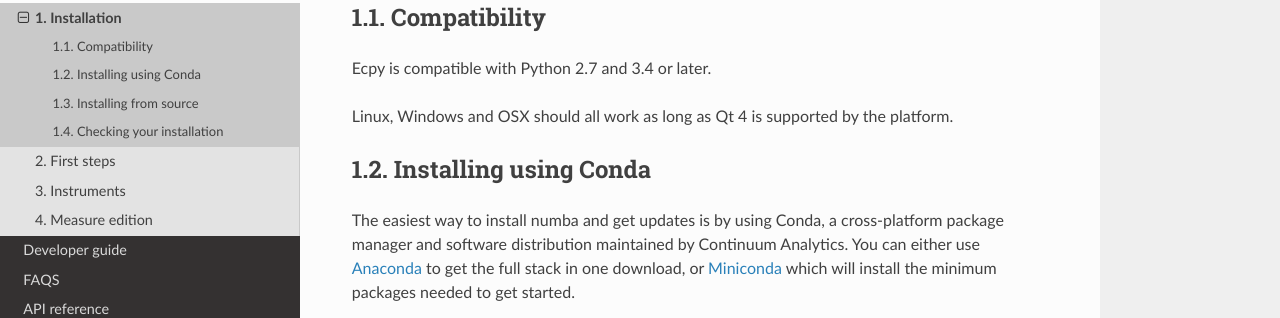
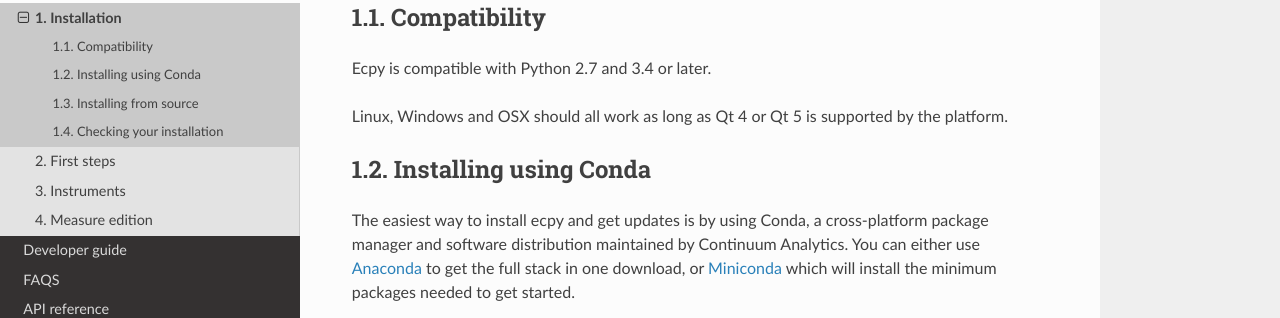
Before and after one commit to Exopy/exopy, a Sphinx documentation site: the page built from docs/source/user_guide/installation.rst, in a window 1280 px wide and 900 px high. Shown: the part 159-477 px from the top of the window. Built offline with Sphinx 7.4.7 and the Read the Docs theme 2.0.0, drawn with Linux system fonts in a browser that asks for light colours.

Commit message:
Update installation.rst

```diff
--- a/docs/source/user_guide/installation.rst
+++ b/docs/source/user_guide/installation.rst
@@ -8,13 +8,13 @@
 
 Ecpy is compatible with Python 2.7 and 3.4 or later.
 
-Linux, Windows and OSX should all work as long as Qt 4 is supported by the
-platform.
+Linux, Windows and OSX should all work as long as Qt 4 or Qt 5 is supported
+by the platform.
 
 Installing using Conda
 ----------------------
 
-The easiest way to install numba and get updates is by using Conda,
+The easiest way to install ecpy and get updates is by using Conda,
 a cross-platform package manager and software distribution maintained
 by Continuum Analytics.  You can either use `Anaconda
 <http://continuum.io/downloads.html>`_ to get the full stack in one download,
```
